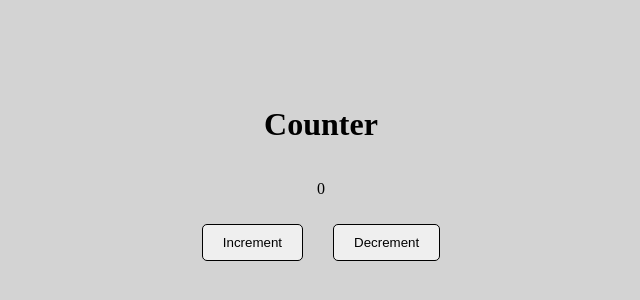
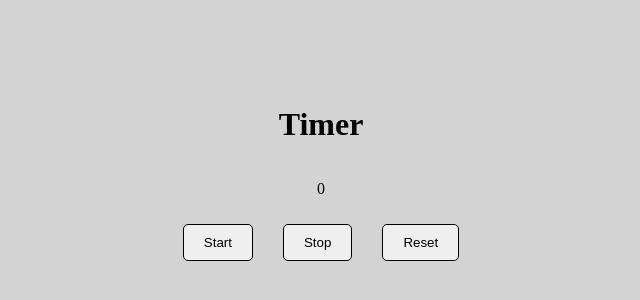
Before and after one commit to swapn0652/Understanding_React_Hooks, a React (Vite) app: page / in a window 1280 px wide. Shown: the part 222-522 px from the top of the page, without its empty margins (319-959 px from the left). Built offline with nearby package versions, Linux system fonts and the light colour scheme.

Commit message:
Implemented useEffect example

```diff
--- a/src/App.tsx
+++ b/src/App.tsx
@@ -1,6 +1,7 @@
 // import ThemedBox from "./components/useContextHook/components/ThemedBox"
 // import ThemeToggler from "./components/useContextHook/components/ThemeToggler"
-import { Counter } from "./components/useStateHook/components/Counter";
+// import { Counter } from "./components/useStateHook/components/Counter";
+import { Timer } from "./components/useEffectHook/components/Timer";
 
 function App() {
 
@@ -8,7 +9,8 @@ function App() {
     <>
       {/* <ThemedBox/>
       <ThemeToggler/> */}
-      <Counter/>
+      {/* <Counter/> */}
+      <Timer/>
     </>
   )
 }
--- /dev/null
+++ b/src/components/useEffectHook/components/Timer.tsx
@@ -0,0 +1,69 @@
+import React, { useEffect, useState } from 'react'
+
+export const Timer = () => {
+    const [time, setTime] = useState(0);
+    const [isTimerActive, setIsTimerActive] = useState(false);
+
+    useEffect(() => {
+        let interval: NodeJS.Timeout;
+        if (isTimerActive) {
+            interval = setInterval(() => {
+                console.log('Timer is running: ', time);
+                setTime(time + 1);
+            }, 1000);
+        }
+        return () => {
+            console.log('Clearing interval: ', time);
+            clearInterval(interval);
+        }
+    }, [isTimerActive, time]);
+
+    const handleStart = () => {
+        setIsTimerActive(true);
+    }
+
+    const handleStop = () => {
+        setIsTimerActive(false);
+    }
+
+    const handleReset = () => {
+        setTime(0);
+        setIsTimerActive(false);
+    }
+
+    const containerStyle = {
+        display: 'flex',
+        flexDirection: 'column',
+        alignItems: 'center',
+        justifyContent: 'center',
+        height: '100vh',
+    }
+
+    const buttonStyle = {
+        padding: '10px 20px',
+        borderRadius: '5px',
+        border: '1px solid black',
+        cursor: 'pointer',
+        margin: '10px',
+    }
+
+    const buttonContainerStyle = {
+        display: 'flex',
+        flexDirection: 'row',
+        alignItems: 'center',
+        justifyContent: 'center',
+        gap: '10px',
+    }
+
+    return (
+        <div style={containerStyle as React.CSSProperties}>
+            <h1>Timer</h1>
+            <p>{time}</p>
+            <div style={buttonContainerStyle as React.CSSProperties}>
+                <button style={buttonStyle} onClick={handleStart}>Start</button>
+                <button style={buttonStyle} onClick={handleStop}>Stop</button>
+                <button style={buttonStyle} onClick={handleReset}>Reset</button>
+            </div>
+        </div>
+    )
+}
```
